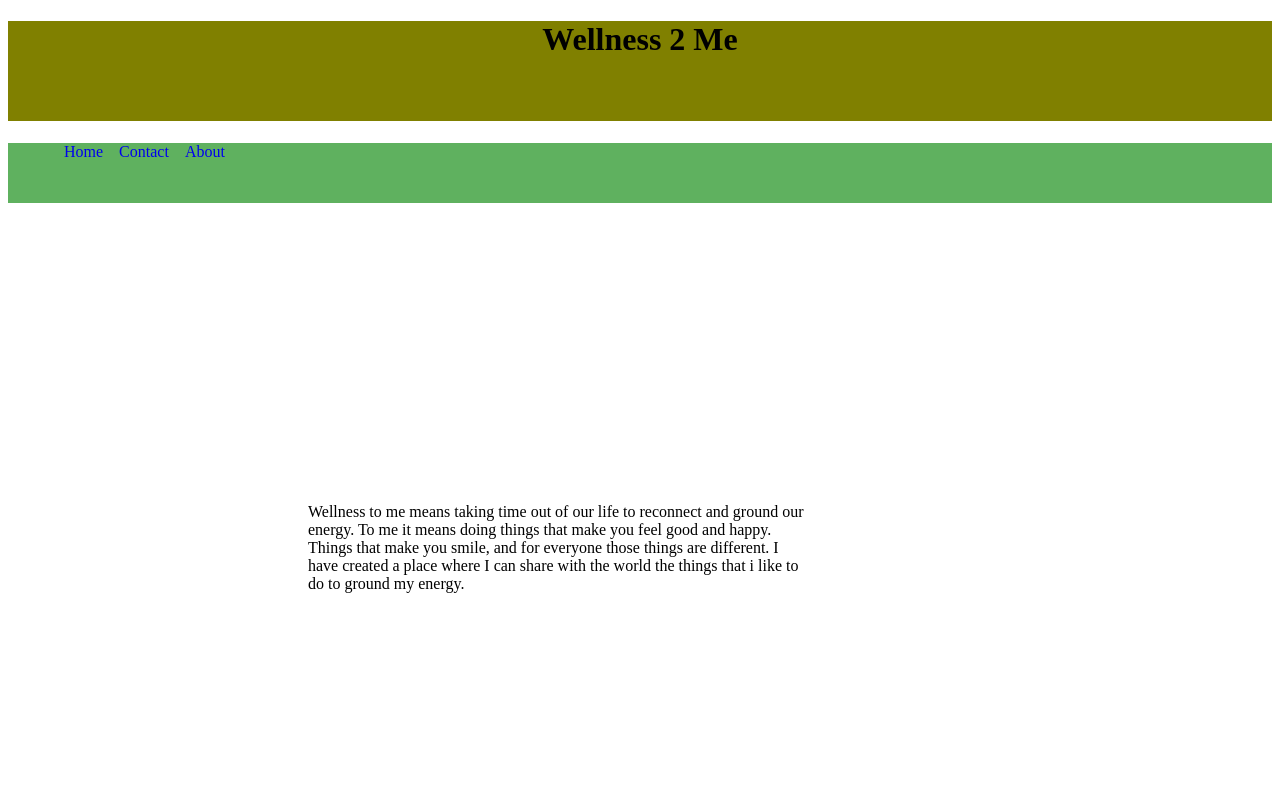
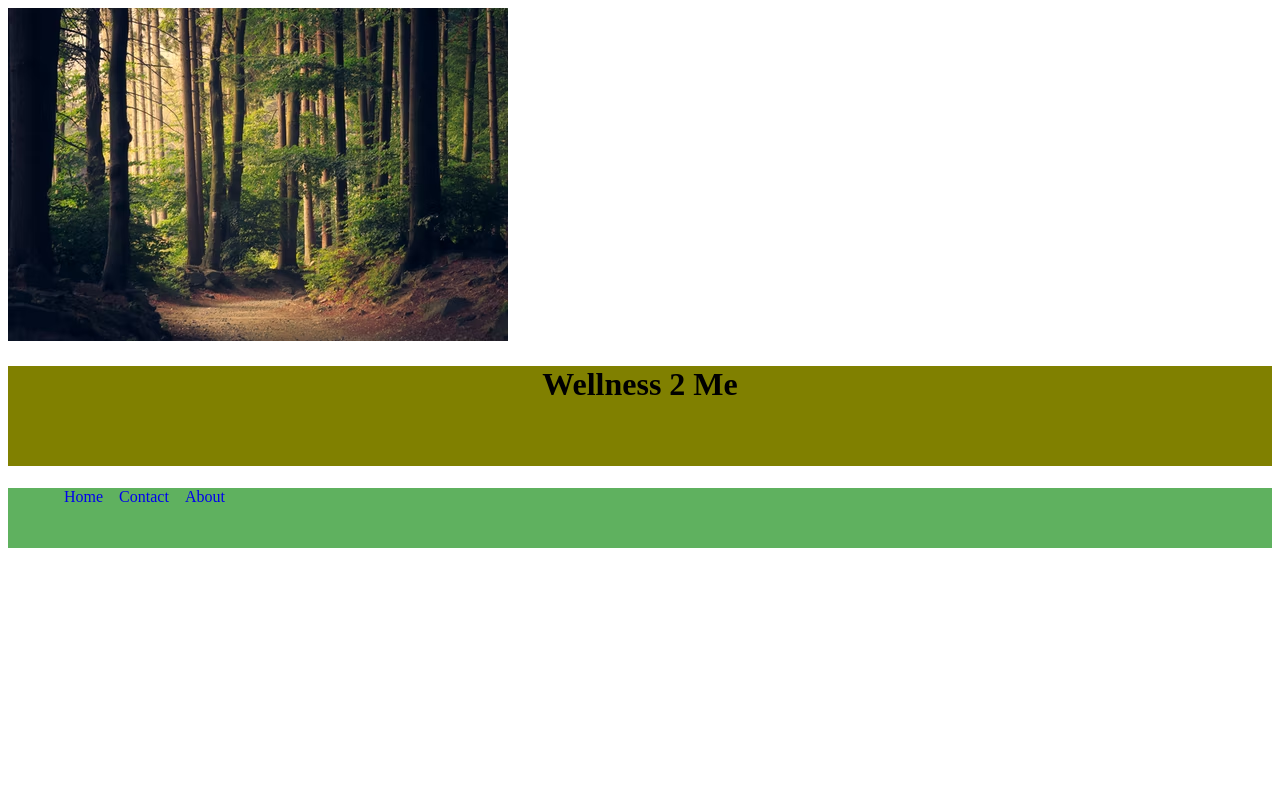
Before and after one commit to holidayypie/final-project, a plain HTML site: page index.html in a window 1280 px wide. Shown: the top 800 px of the page. Drawn offline with Linux system fonts and the light colour scheme.

Commit message:
syncing data

```diff
--- a/index.html
+++ b/index.html
@@ -4,6 +4,8 @@
         <meta charset="utf-8">
         <title>Wellness 2 Me</title>
         <link rel="stylesheet" href="./CSS/styles.css"></link>
+        <img src="./photo-1441974231531-c6227db76b6e.avif">
+        </div>
         <h1>
             <div class="header">Wellness 2 Me</div>
         </h1>
```
Also changed, not shown: CSS/styles.css (line endings or trailing spaces), images.jfif (deleted).
